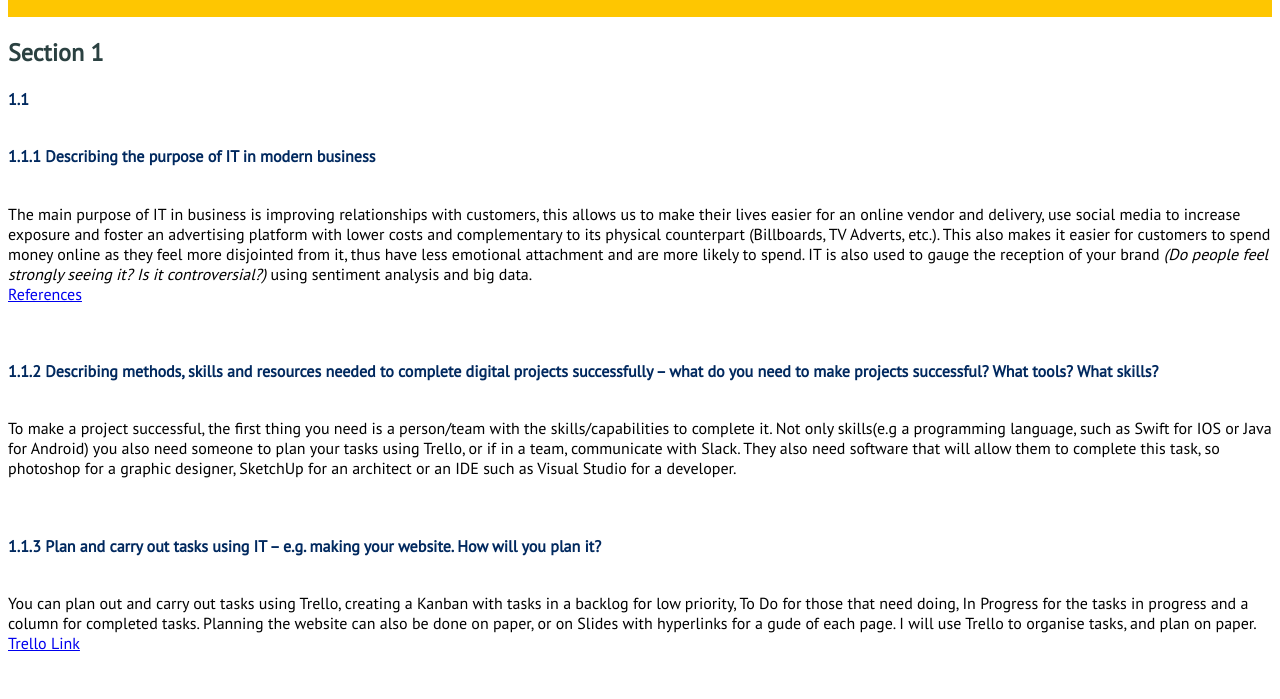
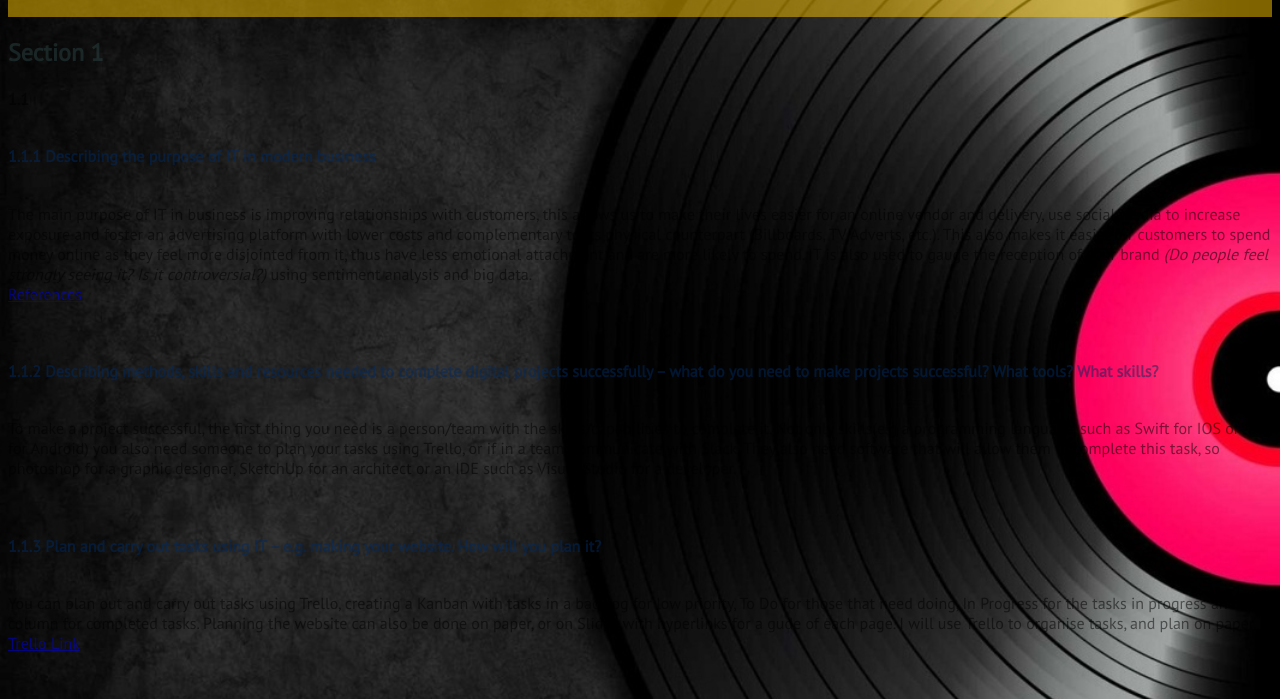
Before and after one commit to JoshIgoe64/website_develop-coursework, a plain HTML site: page Section1.Html in a window 1280 px wide. Shown: the part 101-800 px from the top of the page. Drawn offline with Linux system fonts and the light colour scheme.

Commit message:
another update, working w/img

```diff
--- a/Main.Css
+++ b/Main.Css
@@ -8,7 +8,7 @@ body {
     padding: 25px,40px ,75px ,200px;
     background-color: lightblue;
 }
-h4,h6 {
+h6 {
     /*font-size: 16px;
     Line above just for h6.
     h2=24 h4=20*/
@@ -36,3 +36,11 @@ Header
     padding: 10px 20px 1000px 100px
     width:1000px;*/
 }
+body {
+    background: url(VinylBackground.jpg) no-repeat center center fixed;
+    -webkit-background-size: cover;
+    opacity: 0.5;
+    -moz-background-size: cover;
+    -o-background-size: cover;
+    background-size: cover;
+}
```
Also changed, not shown: Section1.Html (+1 -2 lines), Backing.jpeg (added), VinylBackground.jpg (added), 1 other file.
